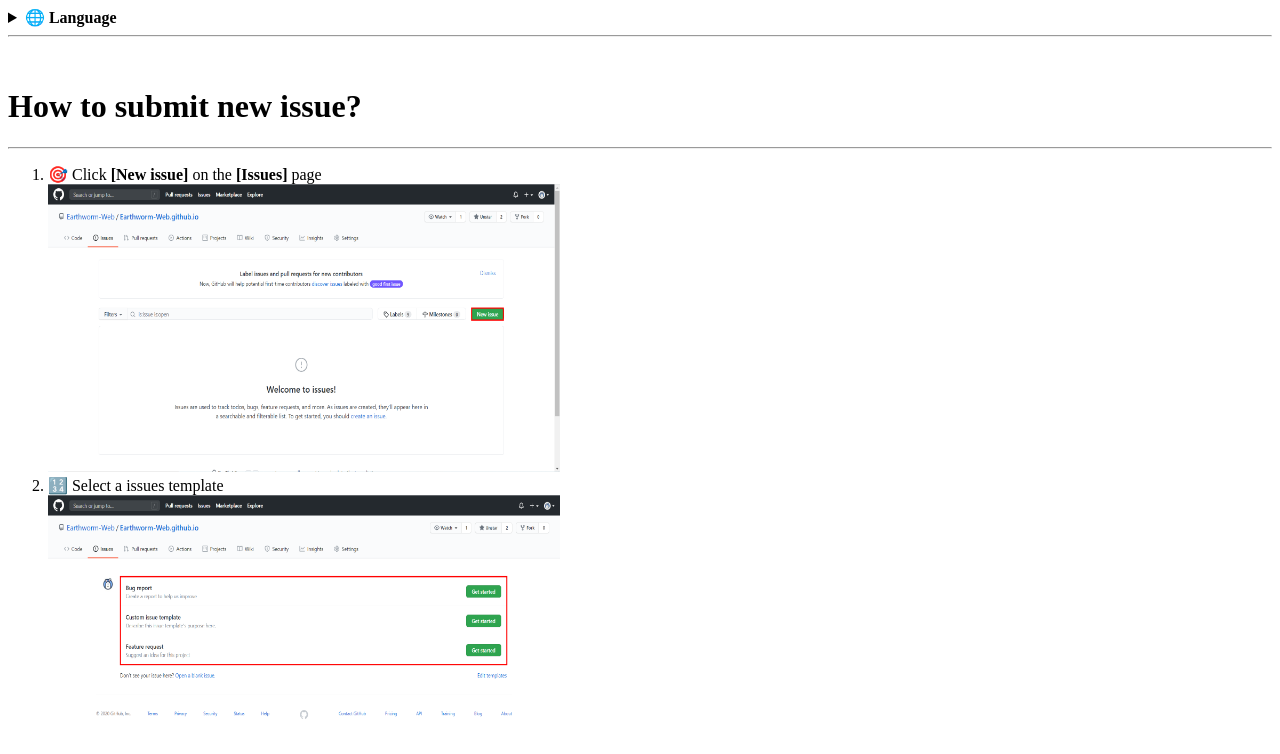
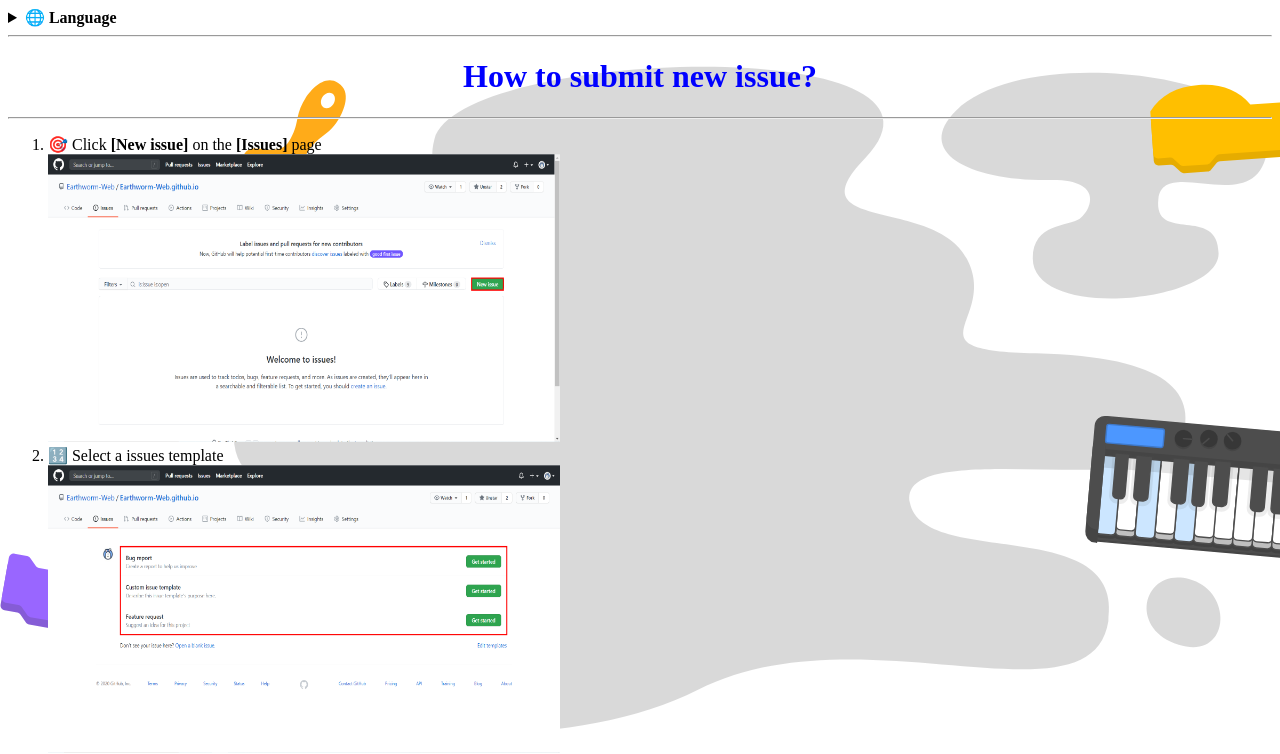
Before and after one commit to Earthworm-Web/earthworm-web.github.io, a plain HTML site: page en-us/tutorial.html in a window 1280 px wide. Shown: the top 754 px of the page. Drawn offline with Linux system fonts and the light colour scheme.

Commit message:
Update tutorial.html

```diff
--- a/en-us/tutorial.html
+++ b/en-us/tutorial.html
@@ -7,7 +7,9 @@
         <meta name="description" content="Earthworm-Web">
         <meta name="viewport" content="width=device-width, initial-scale=1">
 
-        <link rel="stylesheet" type="text/css" href="/css/style.css">
+        <link rel="stylesheet" type="text/css" href="/css/body.css">
+        <link rel="stylesheet" type="text/css" href="/css/home.css">
+        <link rel="stylesheet" type="text/css" href="/css/word.css">
 
         <title>Tutorial - How to submit new issue? | Earthworm-Web</title>
     </head>
@@ -20,8 +22,8 @@
             </ul>
         </details>
         <hr>
-        <div id="news"></div>
-        <script src="/js/script.js"></script>
+        <div id="head"></div>
+        <script src="/js/head.js"></script>
         <h1>How to submit new issue?</h1>
         <hr>
         <ol>
```
